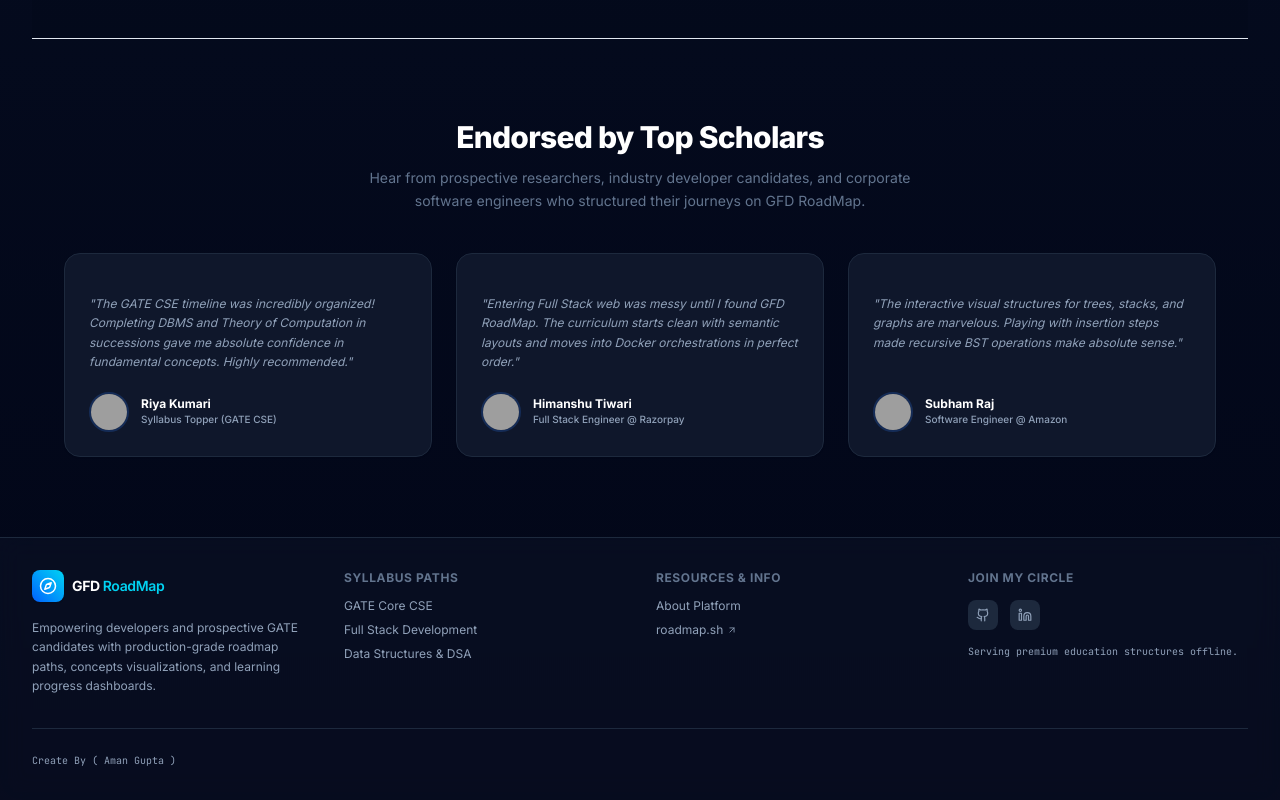
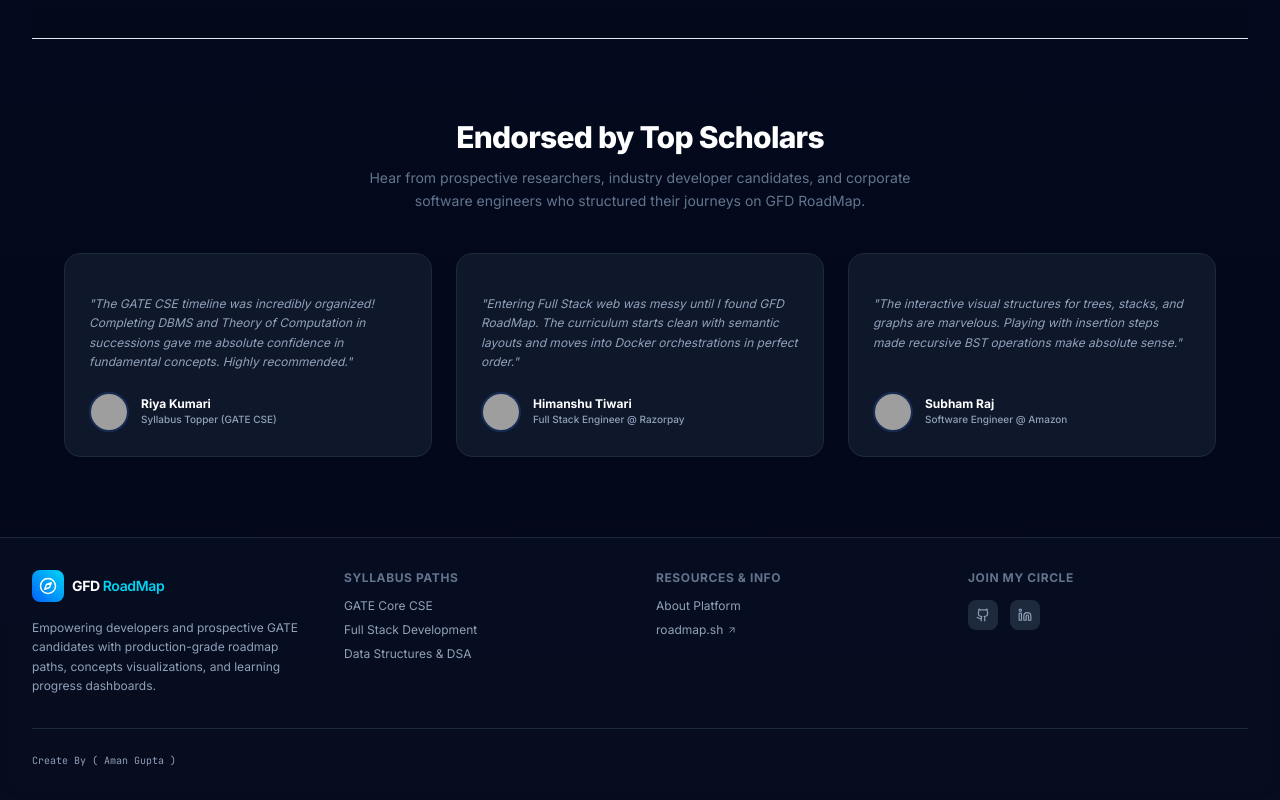
Before and after one commit to amankumar849/gfd_roadmap, a React (Vite) app: page / in a window 1280 px wide. Shown: the part 1928-2728 px from the top of the page. Built offline with nearby package versions, Linux system fonts and the light colour scheme; grey boxes are pictures that could not be loaded.

Commit message:
Change footer text for clarity
Updated footer text to reflect new messaging.

```diff
--- a/src/components/Footer.tsx
+++ b/src/components/Footer.tsx
@@ -97,7 +97,7 @@ export const Footer: React.FC<FooterProps> = ({ setCurrentTab }) => {
               </a>
             </div>
             <span className="text-[10px] text-slate-400 font-mono mt-1 leading-relaxed">
-              Serving premium education structures offline.
+
             </span>
           </div>
         </div>
```
